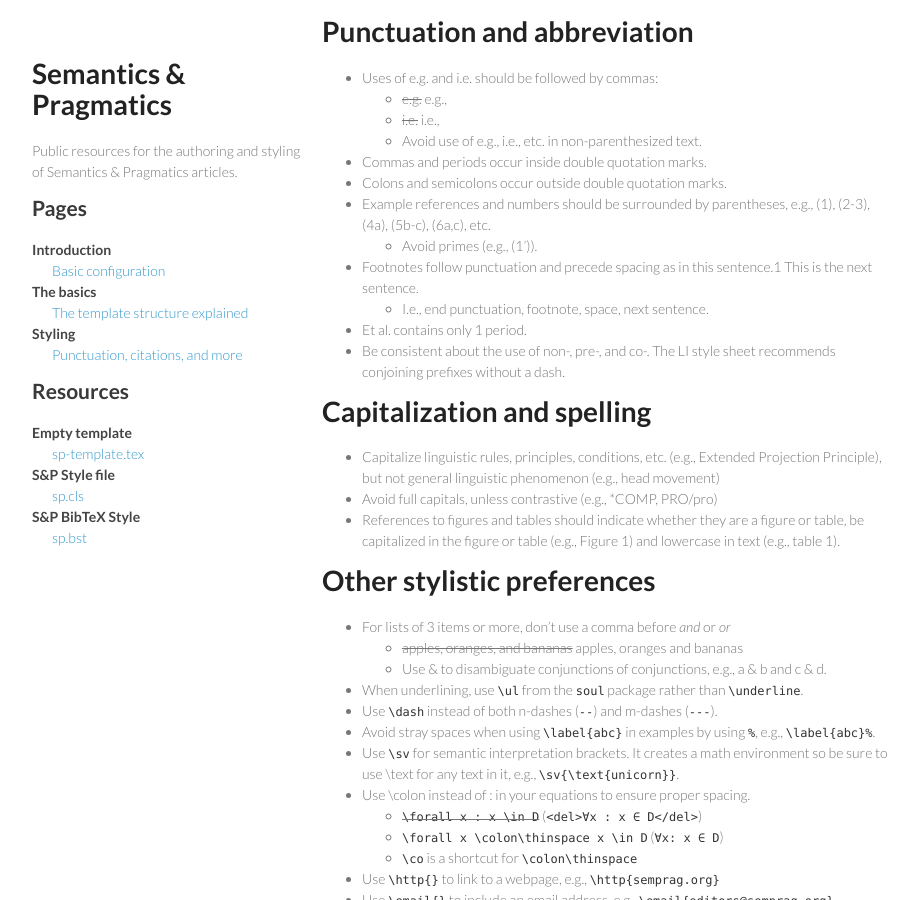
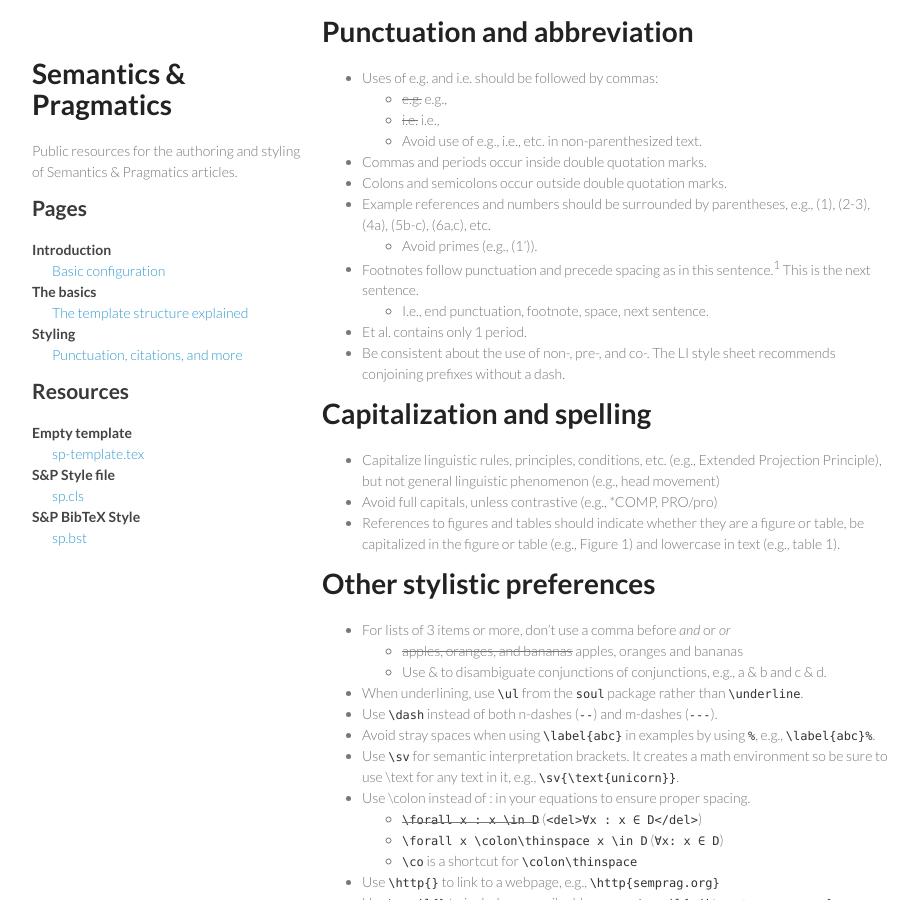
Before and after one commit to semprag/semprag.github.io, a Jekyll site: the page built from style.md, in a window 1280 px wide and 900 px high, scrolled down 401 px. Shown: the whole window, without its empty margins (178-1096 px from the left). Built offline with Jekyll 4.4.1, drawn with Linux system fonts in a browser that asks for light colours; Markdown is read by kramdown in place of the engine named in the settings.

Commit message:
Someday I will learn html, and it will be awesome.

```diff
--- a/style.md
+++ b/style.md
@@ -25,7 +25,7 @@ title: "Styling: punctuation, citations, and more"
 - Colons and semicolons occur outside double quotation marks.
 - Example references and numbers should be surrounded by parentheses, e.g., (1), (2-3), (4a), (5b-c), (6a,c), etc.
   - Avoid primes (e.g., (1')).
-- Footnotes follow punctuation and precede spacing as in this sentence.<super>1</super> This is the next sentence.
+- Footnotes follow punctuation and precede spacing as in this sentence.<sup>1</sup> This is the next sentence.
   - I.e., end punctuation, footnote, space, next sentence.
 - Et al. contains only 1 period.
 - Be consistent about the use of non-, pre-, and co-. The LI style sheet recommends conjoining prefixes without a dash.
```
